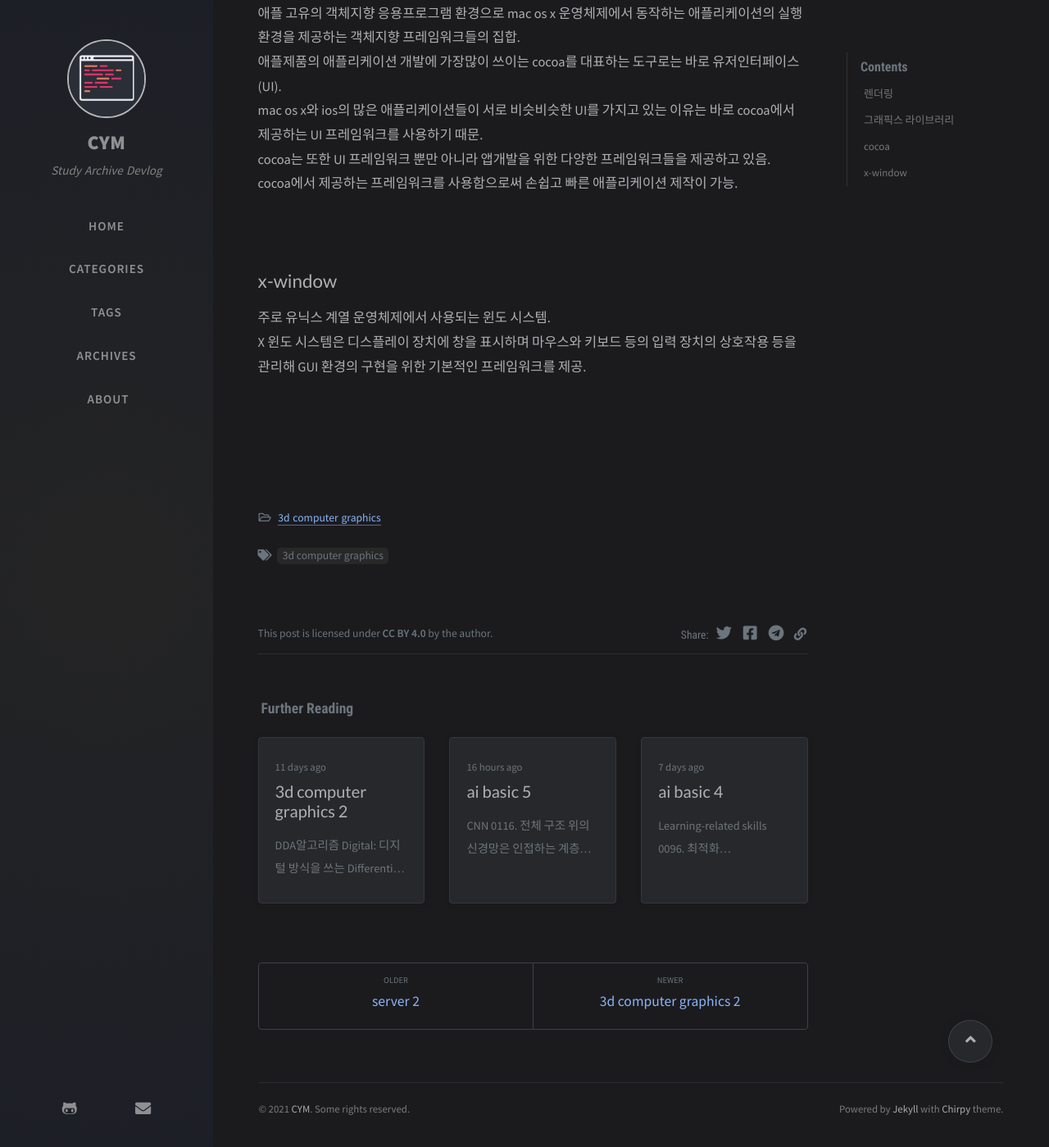
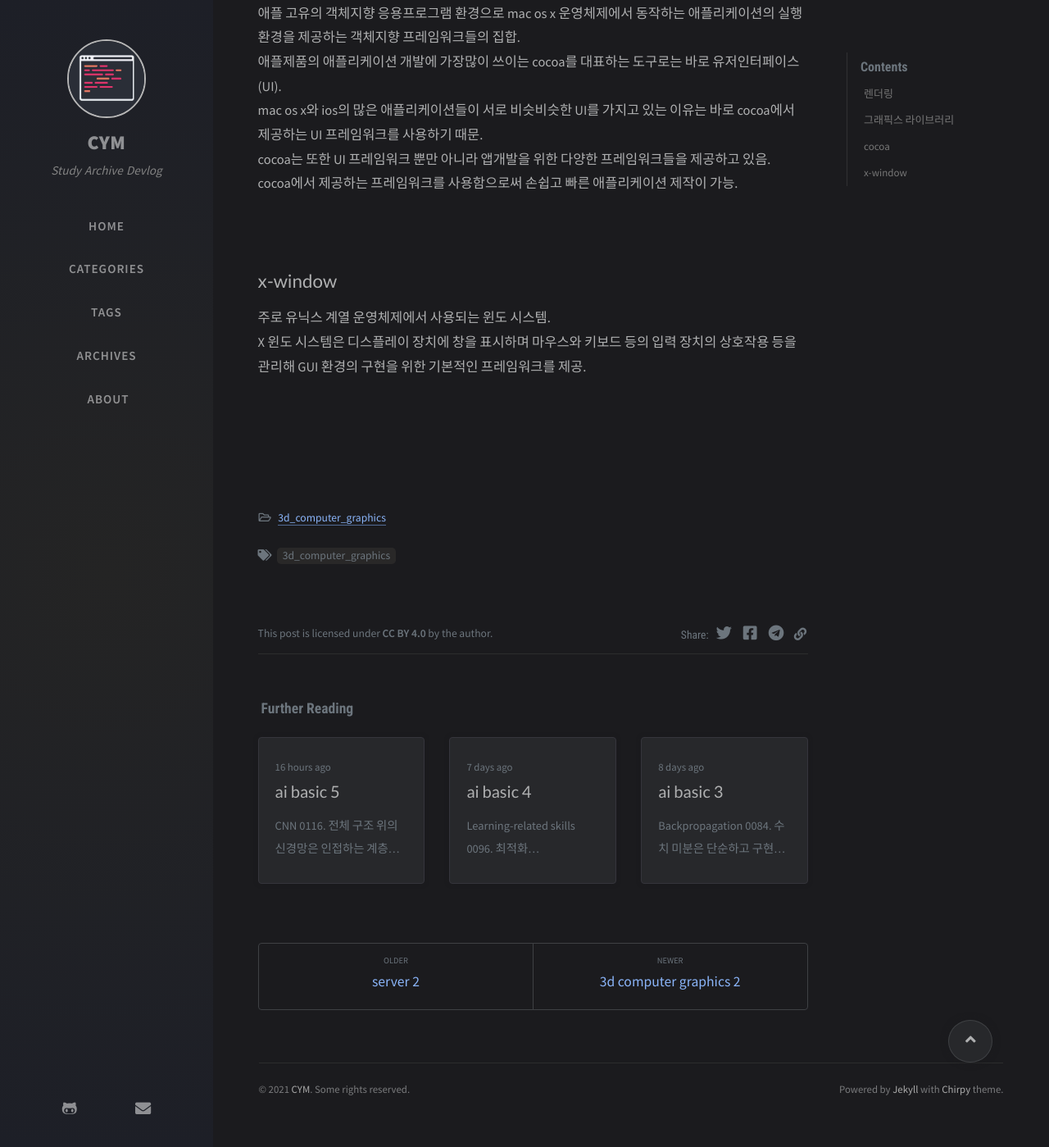
Before and after one commit to cym-2/cym-2.github.io, a Jekyll site: the page built from _posts/2021-01-07-3d1.md, in a window 1280 px wide and 1400 px high, scrolled down 740 px. Shown: the whole window at 82% size. Built offline with Jekyll 4.4.1, drawn with Linux system fonts in a browser that asks for light colours; nearby versions of some CDN libraries; comment, search, counter and statistics services are not loaded; after the commit the page ends 2116 px from its top, so only the background shows below that; some of the changed text lies outside the part shown.

Commit message:
Update 2021-01-07-3d1.md

```diff
--- a/_posts/2021-01-07-3d1.md
+++ b/_posts/2021-01-07-3d1.md
@@ -2,8 +2,8 @@
 title: 3d computer graphics 1
 author: CYM
 date: 2021-01-07 22:00:00
-categories: [3d computer graphics]
-tags: [3d computer graphics]
+categories: [3d_computer_graphics]
+tags: [3d_computer_graphics]
 ---
 
 ## 렌더링
```
